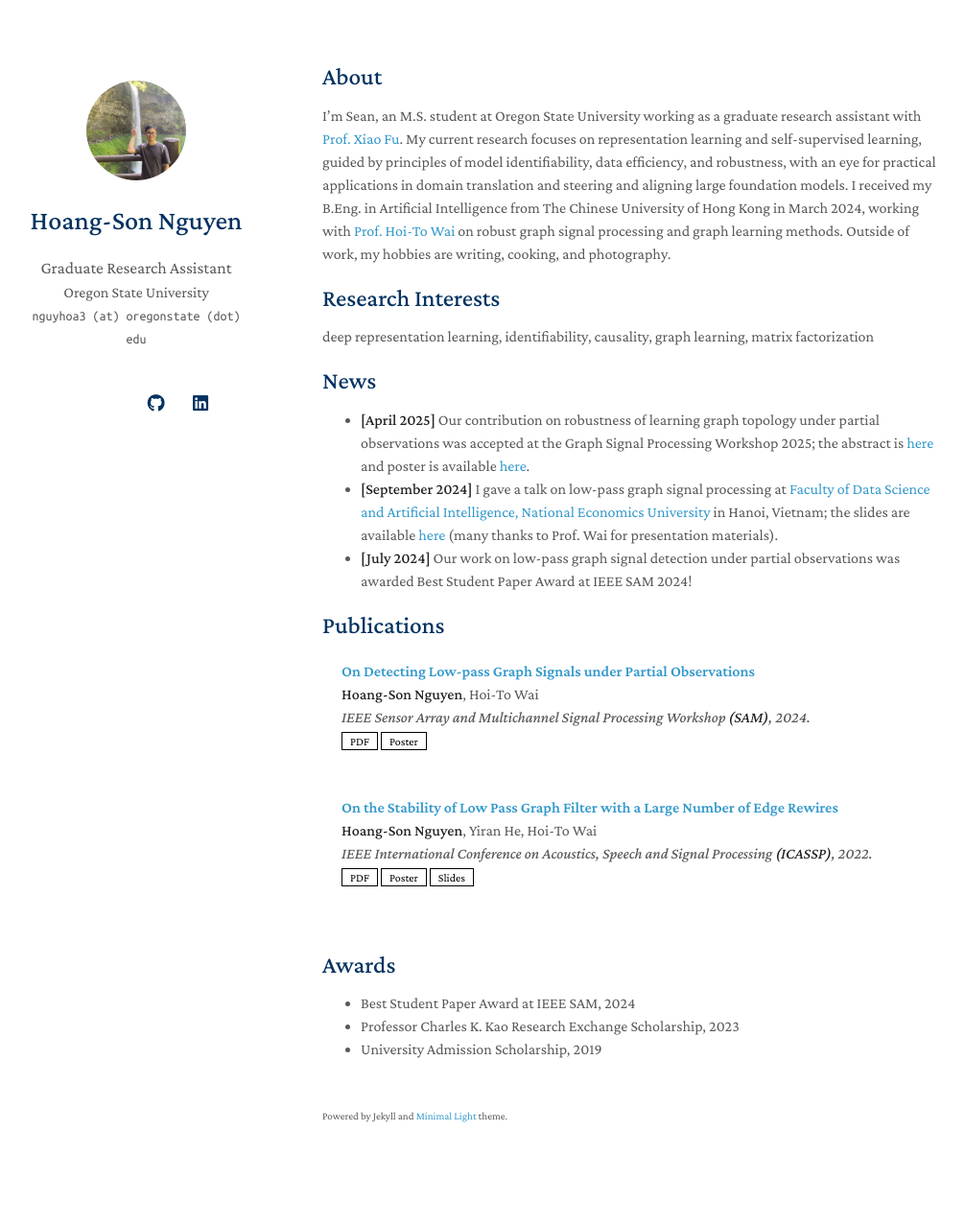
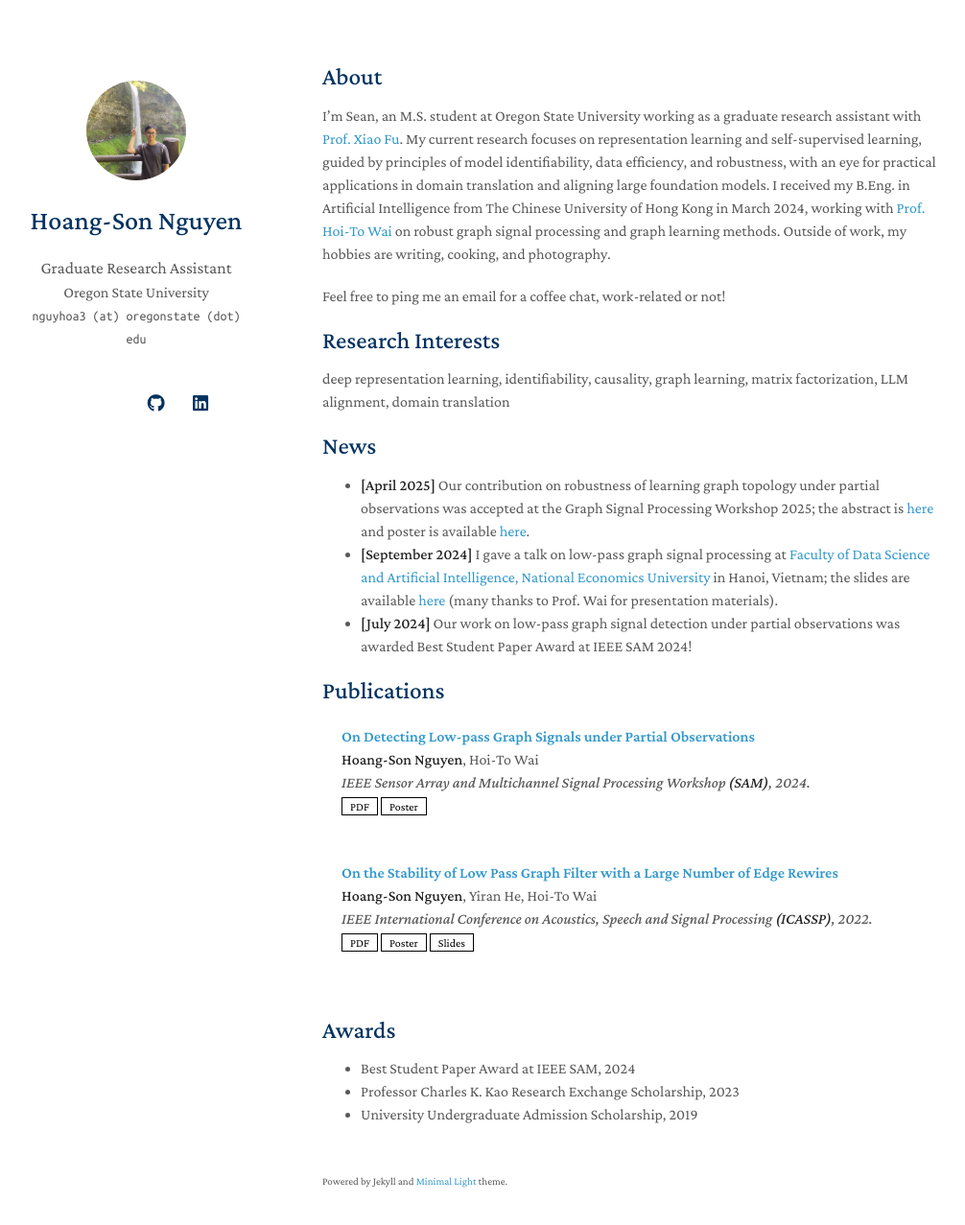
Before and after one commit to hsnguyen24/hsnguyen24.github.io, a Jekyll site: the page built from index.md, in a window 1280 px wide and 1312 px high. Shown: the top 1277 px of the window at 96% size, without its empty margins (134-1140 px from the left). Built offline with Jekyll 4.4.1, drawn with Linux system fonts in a browser that asks for light colours; nearby versions of some CDN libraries; a style sheet for code colours, icons or effects is not loaded; our own code applies the rules of GitHub Pages for plain Markdown files.

Commit message:
Update index.md

```diff
--- a/index.md
+++ b/index.md
@@ -4,10 +4,12 @@ layout: homepage
 
 ## About
 
-I'm Sean, an M.S. student at Oregon State University working as a graduate research assistant with [Prof. Xiao Fu](https://web.engr.oregonstate.edu/~fuxia). My current research focuses on representation learning and self-supervised learning, guided by principles of model identifiability, data efficiency, and robustness, with an eye for practical applications in domain translation and steering and aligning large foundation models. I received my B.Eng. in Artificial Intelligence from The Chinese University of Hong Kong in March 2024, working with [Prof. Hoi-To Wai](https://www1.se.cuhk.edu.hk/~htwai) on robust graph signal processing and graph learning methods. Outside of work, my hobbies are writing, cooking, and photography.
+I'm Sean, an M.S. student at Oregon State University working as a graduate research assistant with [Prof. Xiao Fu](https://web.engr.oregonstate.edu/~fuxia). My current research focuses on representation learning and self-supervised learning, guided by principles of model identifiability, data efficiency, and robustness, with an eye for practical applications in domain translation and aligning large foundation models. I received my B.Eng. in Artificial Intelligence from The Chinese University of Hong Kong in March 2024, working with [Prof. Hoi-To Wai](https://www1.se.cuhk.edu.hk/~htwai) on robust graph signal processing and graph learning methods. Outside of work, my hobbies are writing, cooking, and photography.
+
+Feel free to ping me an email for a coffee chat, work-related or not!
 
 ## Research Interests
-deep representation learning, identifiability, causality, graph learning, matrix factorization
+deep representation learning, identifiability, causality, graph learning, matrix factorization, LLM alignment, domain translation
 
 ## News
 - **[April 2025]** Our contribution on robustness of learning graph topology under partial observations was accepted at the Graph Signal Processing Workshop 2025; the abstract is [here](./assets/files/GSPW2025_Paper.pdf) and poster is available [here](./assets/files/GSPW2025_Poster.pdf).
@@ -20,6 +22,6 @@ deep representation learning, identifiability, causality, graph learning, matrix
 
 - Best Student Paper Award at IEEE SAM, 2024
 - Professor Charles K. Kao Research Exchange Scholarship, 2023
-- University Admission Scholarship, 2019
+- University Undergraduate Admission Scholarship, 2019
 
 <!-- {% include_relative _includes/services.md %} -->
```
